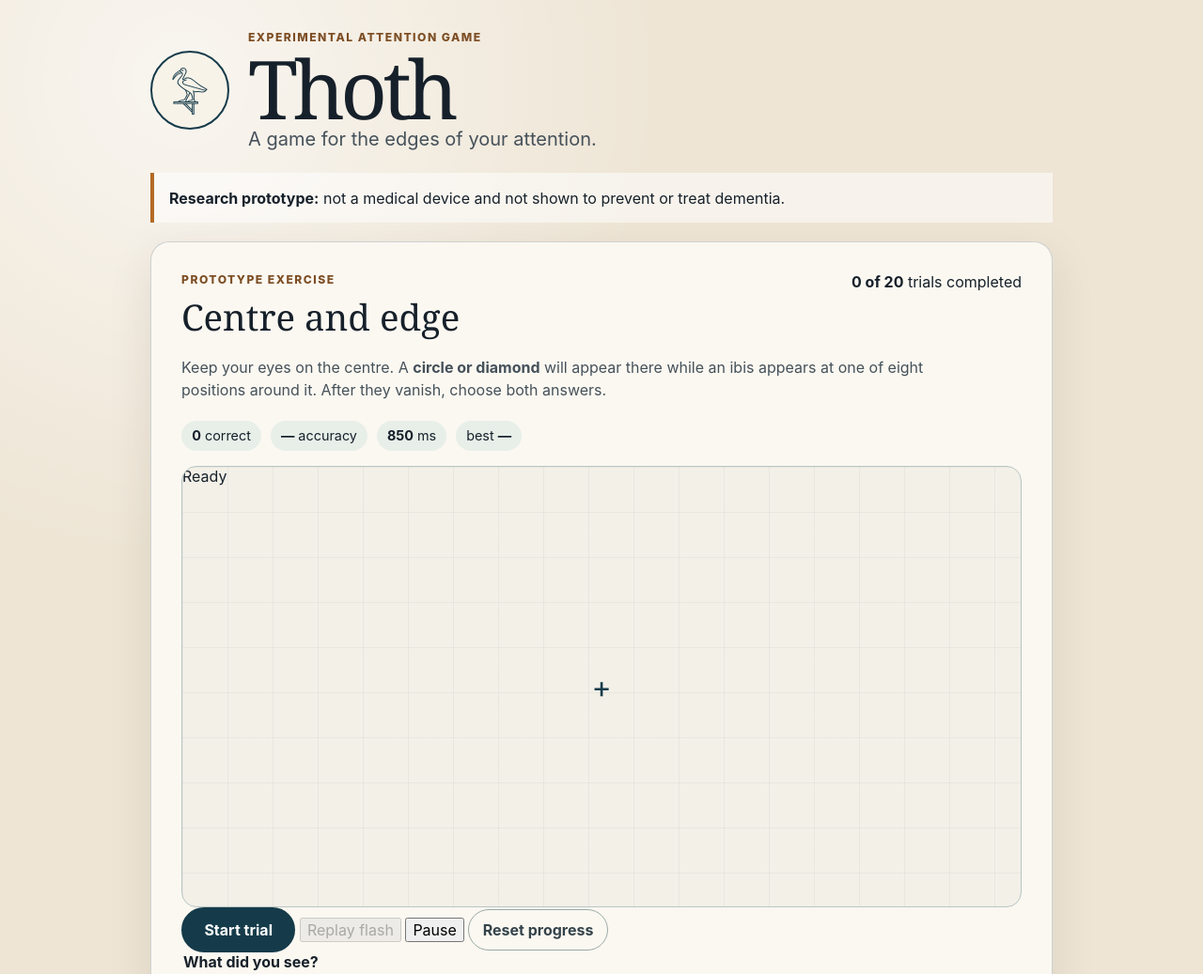
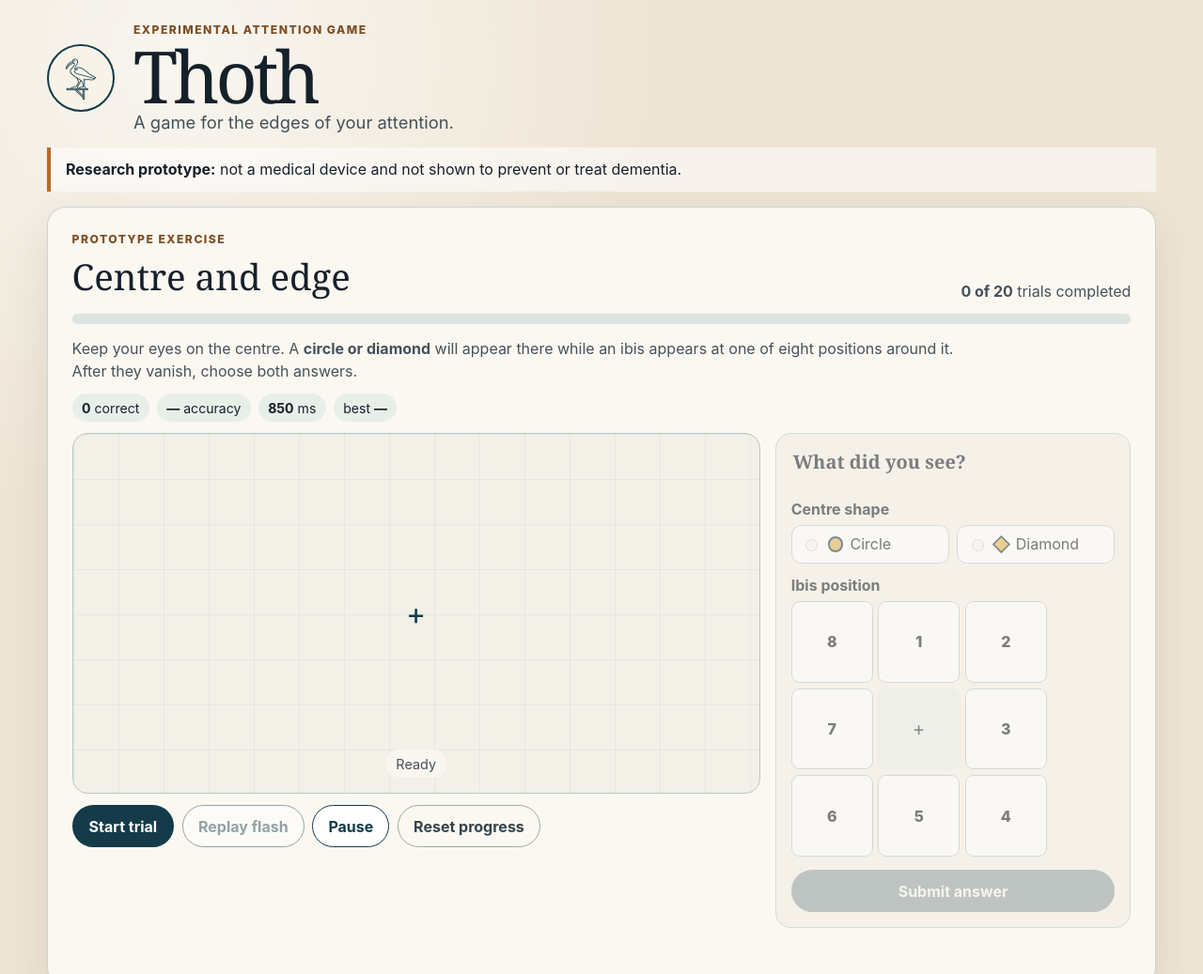
Before and after one commit to its-not-rocket-science/thoth, a website built with Vite: page index.html in a window 1280 px wide. Shown: the top 1037 px of the page at 94% size. Built offline with nearby package versions, Linux system fonts and the light colour scheme.

Commit message:
Keep game controls visible and add progress layout

```diff
--- a/src/styles.css
+++ b/src/styles.css
@@ -7,303 +7,95 @@
 }
 
 * { box-sizing: border-box; }
-
-body {
-  margin: 0;
-  min-width: 320px;
-  min-height: 100vh;
-  background: radial-gradient(circle at 15% 5%, rgb(255 255 255 / 65%), transparent 32rem), #eee5d5;
-}
-
+body { margin: 0; min-width: 320px; min-height: 100vh; background: radial-gradient(circle at 15% 5%, rgb(255 255 255 / 65%), transparent 32rem), #eee5d5; }
 button, input { font: inherit; }
 button { cursor: pointer; }
+button:disabled { cursor: not-allowed; opacity: 0.45; }
 
-.shell {
-  width: min(960px, calc(100% - 2rem));
-  margin: 0 auto;
-  padding: 2rem 0 3rem;
-}
-
-.masthead {
-  display: flex;
-  align-items: center;
-  gap: 1.25rem;
-  margin-bottom: 1.5rem;
-}
-
-.brand-mark {
-  display: grid;
-  width: 5.25rem;
-  height: 5.25rem;
-  flex: 0 0 auto;
-  place-items: center;
-  border: 2px solid #153b4a;
-  border-radius: 50%;
-  color: #153b4a;
-  background: #f8f3e9;
-  font-family: serif;
-  font-size: 3.1rem;
-}
+.shell { width: min(1180px, calc(100% - 2rem)); margin: 0 auto; padding: 1.5rem 0 2rem; }
+.masthead { display: flex; align-items: center; gap: 1.25rem; margin-bottom: 1rem; }
+.brand-mark { display: grid; width: 4.5rem; height: 4.5rem; flex: 0 0 auto; place-items: center; border: 2px solid #153b4a; border-radius: 50%; color: #153b4a; background: #f8f3e9; font-family: serif; font-size: 2.7rem; }
 
 h1, h2, p { margin-top: 0; }
+h1 { margin-bottom: 0.1rem; font-family: Georgia, "Times New Roman", serif; font-size: clamp(2.8rem, 7vw, 4.8rem); font-weight: 500; line-height: 0.95; letter-spacing: -0.055em; }
+h2 { margin-bottom: 0; font-family: Georgia, "Times New Roman", serif; font-size: clamp(1.7rem, 4vw, 2.4rem); font-weight: 500; }
+.eyebrow { margin-bottom: 0.35rem; color: #7d4e24; font-size: 0.76rem; font-weight: 800; letter-spacing: 0.12em; text-transform: uppercase; }
+.tagline { margin-bottom: 0; color: #45515a; font-size: clamp(1rem, 2vw, 1.15rem); }
+.notice { margin-bottom: 1rem; padding: 0.75rem 1rem; border-left: 4px solid #b46b27; background: rgb(255 255 255 / 55%); line-height: 1.45; }
 
-h1 {
-  margin-bottom: 0.1rem;
-  font-family: Georgia, "Times New Roman", serif;
-  font-size: clamp(2.8rem, 8vw, 5.4rem);
-  font-weight: 500;
-  line-height: 0.95;
-  letter-spacing: -0.055em;
-}
+.game-card { padding: clamp(1rem, 3vw, 1.6rem); border: 1px solid rgb(21 59 74 / 20%); border-radius: 1.25rem; background: #fbf8f1; box-shadow: 0 1rem 3rem rgb(56 43 24 / 10%); }
+.heading-row { display: flex; align-items: end; justify-content: space-between; gap: 1rem; }
+.session-label { color: #45515a; white-space: nowrap; }
+.instructions { max-width: 60rem; margin: 0.75rem 0; color: #45515a; line-height: 1.5; }
 
-h2 {
-  margin-bottom: 0;
-  font-family: Georgia, "Times New Roman", serif;
-  font-size: clamp(1.7rem, 4vw, 2.4rem);
-  font-weight: 500;
-}
+.progress-track { overflow: hidden; width: 100%; height: 0.7rem; margin: 0.9rem 0; border-radius: 999px; background: #dce4df; }
+.progress-fill { width: 0; height: 100%; border-radius: inherit; background: #b46b27; transition: width 180ms ease; }
 
-.eyebrow {
-  margin-bottom: 0.35rem;
-  color: #7d4e24;
-  font-size: 0.76rem;
-  font-weight: 800;
-  letter-spacing: 0.12em;
-  text-transform: uppercase;
-}
+.stats { display: flex; flex-wrap: wrap; gap: 0.5rem; margin: 0.75rem 0; }
+.stats span { padding: 0.4rem 0.65rem; border-radius: 999px; background: #e8efe9; font-size: 0.88rem; }
 
-.tagline {
-  margin-bottom: 0;
-  color: #45515a;
-  font-size: clamp(1rem, 2vw, 1.25rem);
-}
-
-.notice {
-  margin-bottom: 1.25rem;
-  padding: 0.9rem 1rem;
-  border-left: 4px solid #b46b27;
-  background: rgb(255 255 255 / 55%);
-  line-height: 1.5;
-}
-
-.game-card {
-  padding: clamp(1rem, 4vw, 2rem);
-  border: 1px solid rgb(21 59 74 / 20%);
-  border-radius: 1.25rem;
-  background: #fbf8f1;
-  box-shadow: 0 1rem 3rem rgb(56 43 24 / 10%);
-}
-
-.heading-row {
-  display: flex;
-  align-items: start;
-  justify-content: space-between;
-  gap: 1rem;
-}
-
-.instructions {
-  max-width: 52rem;
-  margin: 1rem 0;
-  color: #45515a;
-  line-height: 1.55;
-}
-
-.stats {
-  display: flex;
-  flex-wrap: wrap;
-  gap: 0.6rem;
-  margin: 1.25rem 0 1rem;
-}
-
-.stats span {
-  padding: 0.45rem 0.7rem;
-  border-radius: 999px;
-  background: #e8efe9;
-  font-size: 0.9rem;
-}
-
-.field {
-  position: relative;
-  overflow: hidden;
-  width: 100%;
-  height: min(58vw, 470px);
-  min-height: 320px;
-  border: 1px solid #b9c6c4;
-  border-radius: 1rem;
-  background:
-    linear-gradient(rgb(21 59 74 / 5%) 1px, transparent 1px),
-    linear-gradient(90deg, rgb(21 59 74 / 5%) 1px, transparent 1px),
-    #f3f0e8;
-  background-size: 48px 48px;
-}
-
-.fixation, .central, .peripheral {
-  position: absolute;
-  top: 50%;
-  left: 50%;
-}
-
-.fixation {
-  transform: translate(-50%, -50%);
-  color: #153b4a;
-  font-size: 2rem;
-}
-
-.central {
-  z-index: 2;
-  width: 3.25rem;
-  height: 3.25rem;
-  transform: translate(-50%, -50%);
-  border: 0.42rem solid #153b4a;
-  background: #e4b34f;
-}
-
+.game-layout { display: grid; grid-template-columns: minmax(0, 1.45fr) minmax(285px, 0.75fr); gap: 1rem; align-items: start; }
+.field-column { min-width: 0; }
+.field { position: relative; overflow: hidden; width: 100%; height: clamp(320px, 48vh, 470px); border: 1px solid #b9c6c4; border-radius: 1rem; background: linear-gradient(rgb(21 59 74 / 5%) 1px, transparent 1px), linear-gradient(90deg, rgb(21 59 74 / 5%) 1px, transparent 1px), #f3f0e8; background-size: 48px 48px; }
+.fixation, .central, .peripheral { position: absolute; top: 50%; left: 50%; }
+.fixation { transform: translate(-50%, -50%); color: #153b4a; font-size: 2rem; }
+.central { z-index: 2; width: 3.25rem; height: 3.25rem; transform: translate(-50%, -50%); border: 0.42rem solid #153b4a; background: #e4b34f; }
 .central.circle { border-radius: 50%; }
 .central.diamond { transform: translate(-50%, -50%) rotate(45deg); }
+.peripheral { z-index: 3; color: #7d4e24; font-family: serif; font-size: clamp(2.3rem, 6vw, 4rem); line-height: 1; }
+.field-message { position: absolute; bottom: 1rem; left: 50%; transform: translateX(-50%); padding: 0.4rem 0.7rem; border-radius: 999px; color: #45515a; background: rgb(251 248 241 / 88%); font-size: 0.9rem; white-space: nowrap; }
 
-.peripheral {
-  z-index: 3;
-  color: #7d4e24;
-  font-family: serif;
-  font-size: clamp(2.3rem, 6vw, 4rem);
-  line-height: 1;
-}
+.action-bar { display: flex; flex-wrap: wrap; gap: 0.55rem; padding-top: 0.75rem; }
+.primary, .secondary, .quiet { min-height: 2.65rem; padding: 0.65rem 1rem; border-radius: 999px; font-weight: 750; }
+.primary { border: 2px solid #153b4a; color: #fff; background: #153b4a; }
+.primary:hover:not(:disabled) { background: #245669; }
+.secondary { border: 1px solid #153b4a; color: #153b4a; background: #fff; }
+.quiet { border: 1px solid #9caaa8; color: #34434b; background: transparent; }
 
-.panel { padding-top: 1.25rem; }
-
-.primary, .quiet {
-  min-height: 2.75rem;
-  border-radius: 999px;
-  font-weight: 750;
-}
-
-.primary {
-  padding: 0.75rem 1.4rem;
-  border: 2px solid #153b4a;
-  color: #fff;
-  background: #153b4a;
-}
-
-.primary:hover { background: #245669; }
-
-.quiet {
-  padding: 0.55rem 0.9rem;
-  border: 1px solid #9caaa8;
-  color: #34434b;
-  background: transparent;
-}
-
-fieldset {
-  margin: 0 0 1.25rem;
-  padding: 0;
-  border: 0;
-}
-
-legend {
-  margin-bottom: 0.75rem;
-  font-weight: 750;
-}
-
-.choices {
-  display: flex;
-  flex-wrap: wrap;
-  gap: 0.75rem;
-}
-
-.choices label, .position-grid label {
-  display: flex;
-  align-items: center;
-  gap: 0.55rem;
-  border: 1px solid #b9c6c4;
-  background: #fff;
-  cursor: pointer;
-}
-
-.choices label {
-  min-width: 9rem;
-  padding: 0.7rem 0.9rem;
-  border-radius: 0.65rem;
-}
-
-.choices label:has(input:checked),
-.position-grid label:has(input:checked) {
-  border-color: #153b4a;
-  box-shadow: inset 0 0 0 2px #153b4a;
-}
-
-.mini {
-  display: inline-block;
-  width: 1.2rem;
-  height: 1.2rem;
-  border: 0.2rem solid #153b4a;
-  background: #e4b34f;
-}
-
+.response-panel { min-height: 100%; padding: 1rem; border: 1px solid #d4ddd9; border-radius: 1rem; background: #f5f1e8; }
+fieldset { margin: 0; padding: 0; border: 0; }
+fieldset:disabled { opacity: 0.55; }
+legend { margin-bottom: 0.85rem; font-family: Georgia, "Times New Roman", serif; font-size: 1.25rem; font-weight: 600; }
+.question { margin: 0.8rem 0 0.45rem; font-weight: 750; }
+.choices { display: grid; grid-template-columns: 1fr 1fr; gap: 0.5rem; }
+.choices label, .position-grid label { display: flex; align-items: center; gap: 0.45rem; border: 1px solid #b9c6c4; background: #fff; cursor: pointer; }
+.choices label { padding: 0.6rem; border-radius: 0.65rem; }
+.choices label:has(input:checked), .position-grid label:has(input:checked) { border-color: #153b4a; box-shadow: inset 0 0 0 2px #153b4a; }
+.mini { display: inline-block; width: 1.05rem; height: 1.05rem; border: 0.18rem solid #153b4a; background: #e4b34f; }
 .mini.circle { border-radius: 50%; }
 .mini.diamond { transform: rotate(45deg) scale(0.8); }
 
-.position-grid {
-  display: grid;
-  width: min(20rem, 100%);
-  grid-template-columns: repeat(3, 1fr);
-  gap: 0.45rem;
-}
-
-.position-grid label, .grid-centre {
-  display: grid;
-  aspect-ratio: 1;
-  place-items: center;
-  border-radius: 0.65rem;
-}
-
+.position-grid { display: grid; width: min(17rem, 100%); grid-template-columns: repeat(3, 1fr); gap: 0.35rem; }
+.position-grid label, .grid-centre { display: grid; aspect-ratio: 1; place-items: center; border-radius: 0.55rem; }
 .position-grid label { position: relative; }
 .position-grid input { position: absolute; opacity: 0; }
 .position-grid label span { font-weight: 800; }
+.grid-centre { color: #153b4a; background: #e8efe9; font-size: 1.25rem; }
+.submit-answer { width: 100%; margin-top: 0.9rem; }
 
-.grid-centre {
-  color: #153b4a;
-  background: #e8efe9;
-  font-size: 1.4rem;
+.primary:focus-visible, .secondary:focus-visible, .quiet:focus-visible, .choices label:has(input:focus-visible), .position-grid label:has(input:focus-visible) { outline: 3px solid #e4b34f; outline-offset: 3px; }
+.feedback { min-height: 1.4rem; margin: 0.8rem 0 0; font-weight: 750; }
+.feedback[data-result="correct"] { color: #25633e; }
+.feedback[data-result="incorrect"] { color: #9a3e25; }
+footer { padding-top: 1rem; color: #59646b; font-size: 0.9rem; text-align: center; }
+[hidden] { display: none !important; }
+
+@media (max-width: 820px) {
+  .game-layout { grid-template-columns: 1fr; }
+  .field { height: min(52vh, 430px); }
+  .response-panel { min-height: auto; }
 }
 
-.primary:focus-visible,
-.quiet:focus-visible,
-.choices label:has(input:focus-visible),
-.position-grid label:has(input:focus-visible) {
-  outline: 3px solid #e4b34f;
-  outline-offset: 3px;
-}
-
-.feedback {
-  min-height: 1.5rem;
-  margin: 1rem 0 0;
-  font-weight: 750;
-}
-
-.feedback[data-result="correct"] { color: #25633e; }
-.feedback[data-result="incorrect"] { color: #9a3e25; }
-
-footer {
-  padding-top: 1.25rem;
-  color: #59646b;
-  font-size: 0.9rem;
-  text-align: center;
-}
-
-[hidden] { display: none !important; }
-
 @media (max-width: 600px) {
-  .shell { width: min(100% - 1rem, 960px); padding-top: 1rem; }
+  .shell { width: min(100% - 1rem, 1180px); padding-top: 0.8rem; }
   .masthead { align-items: flex-start; }
   .brand-mark { width: 4rem; height: 4rem; font-size: 2.35rem; }
-  .heading-row { display: block; }
-  .quiet { margin-top: 0.9rem; }
+  .heading-row { align-items: start; }
+  .session-label { font-size: 0.85rem; }
   .field { min-height: 300px; }
+  .action-bar > button { flex: 1 1 calc(50% - 0.55rem); }
 }
 
 @media (prefers-reduced-motion: reduce) {
-  *, *::before, *::after {
-    scroll-behavior: auto !important;
-    transition-duration: 0.01ms !important;
-  }
+  *, *::before, *::after { scroll-behavior: auto !important; transition-duration: 0.01ms !important; }
 }
```
